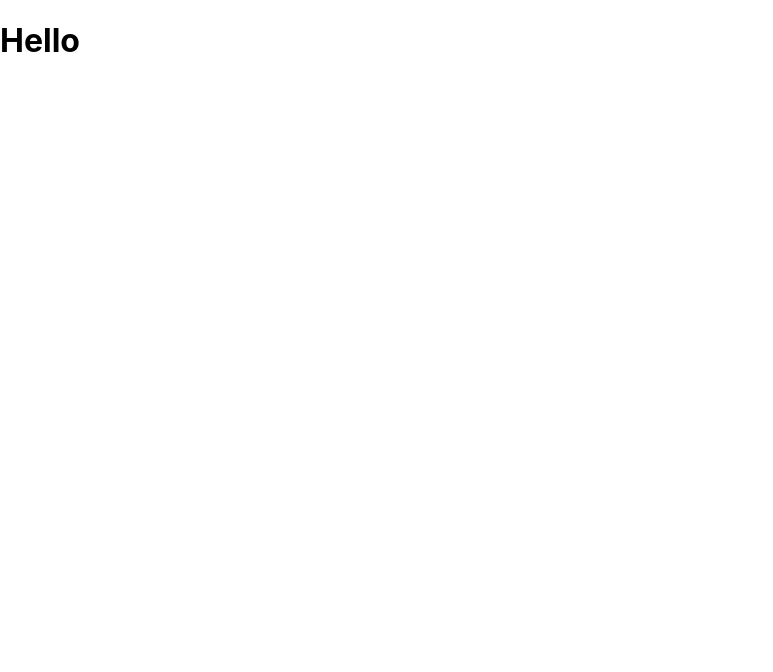
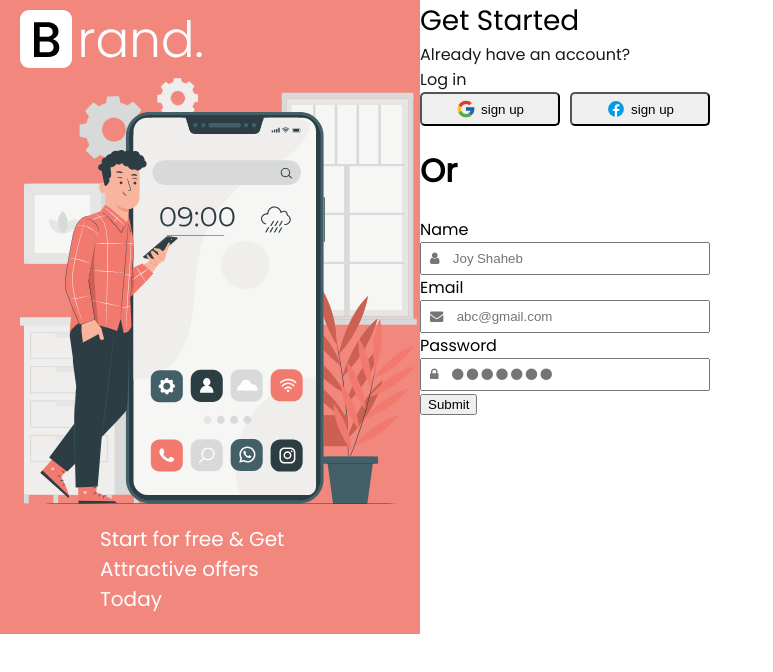
Before and after one commit to irminaj/form_task, a React (Create React App) app: page / in a window 1280 px wide. Shown: the top 672 px of the page, without its empty margins (0-773 px from the left). Built offline with nearby package versions, Linux system fonts and the light colour scheme.

Commit message:
create global styles and theme provider for the project

```diff
--- a/public/index.html
+++ b/public/index.html
@@ -21,6 +21,9 @@
       work correctly both with client-side routing and a non-root public URL.
       Learn how to configure a non-root public URL by running `npm run build`.
     -->
+    <link rel="preconnect" href="https://fonts.googleapis.com" />
+    <link rel="preconnect" href="https://fonts.gstatic.com" crossorigin />
+    <link href="https://fonts.googleapis.com/css2?family=Poppins&display=swap" rel="stylesheet" />
     <link href="https://cdnjs.cloudflare.com/ajax/libs/font-awesome/4.7.0/css/font-awesome.min.css" rel="stylesheet" />
     <title>React App</title>
   </head>
--- a/src/App.js
+++ b/src/App.js
@@ -1,9 +1,14 @@
+import { Theme } from "./Theme";
+import GlobalCSS from "./globalStyles/GlobalStyles.style";
+import { RegistrationForm } from "./components/registrationForm/RegistrationForm";
+
 const App = () => {
   return (
-    <div>
-      <h1>Hello</h1>
-    </div>
+    <Theme>
+      <GlobalCSS />
+      <RegistrationForm />
+    </Theme>
   );
-}
+};
 
 export default App;
--- /dev/null
+++ b/src/Theme.js
@@ -0,0 +1,10 @@
+import { ThemeProvider } from "styled-components";
+
+const formTheme = {
+  fontFamily: ["Poppins", "sans-serif"],
+  colors: { primary: "#F2877D", secondary: "#000", blue: "#4F70B5", white: "#FFFFFF", steelGrey: "#E2E6E9" },
+};
+
+export const Theme = ({ children }) => {
+  return <ThemeProvider theme={formTheme}>{children}</ThemeProvider>;
+};
--- /dev/null
+++ b/src/globalStyles/GlobalStyles.style.jsx
@@ -0,0 +1,9 @@
+import { createGlobalStyle } from "styled-components";
+
+export default createGlobalStyle`
+  body {
+    margin: 0;
+    padding: 0;
+    font-family: ${(props) => props.theme.fontFamily[0]};
+  }
+`;
```
